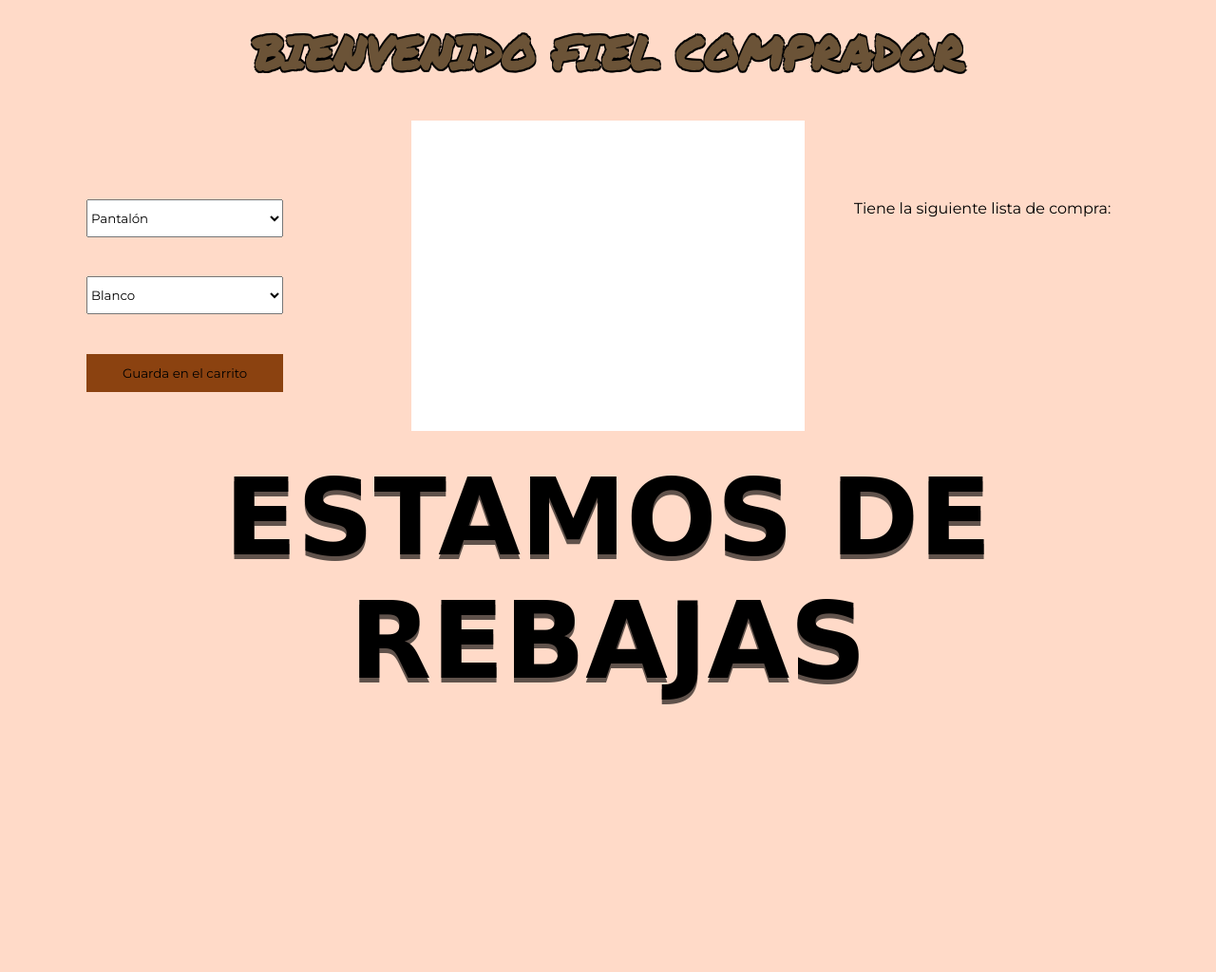
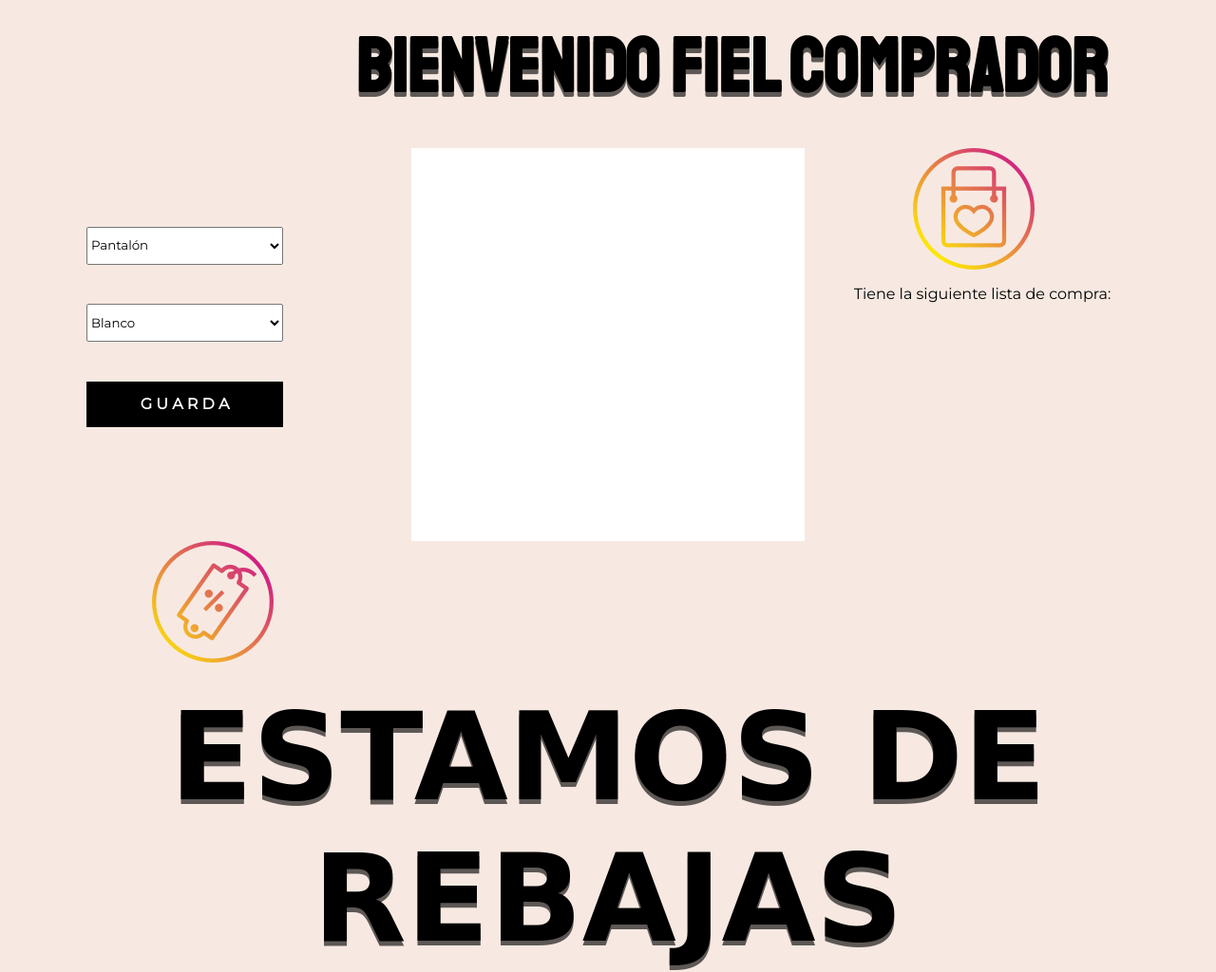
Before and after one commit to Jolin98/CarritoDiego, a plain HTML site: page index.html in a window 1280 px wide. Shown: the top 1024 px of the page at 95% size. Before the commit the page ends 841 px from the top, so only its background shows below. Drawn offline with Linux system fonts and the light colour scheme; a web font is replaced by a local one.

Commit message:
TERMINADO

```diff
--- a/estilos.css
+++ b/estilos.css
@@ -25,10 +25,14 @@ font-family: 'Permanent Marker', cursive;
 #btn1{
     width:50%;
     height:3em;
-    background-color: rgb(139, 66, 16);
+    background-color: rgb(0, 0, 0);
     border:0px;
     margin:0 0 10% 20%;
     font-family: 'Montserrat', sans-serif;
+    font-weight: bold;
+    font-size:1em;
+    color:white;
+    cursor: pointer;
 }
 #prenda{
     width:50%;
@@ -50,11 +54,13 @@ font-family: 'Permanent Marker', cursive;
     grid-gap: 10px;
     grid-template-columns: 1fr 1fr 1fr;
     grid-template-rows:1fr 3fr ;
+    grid-template-areas:"footer footer footer";
 }
 #formul{margin-top:20%;}
 .item0, .item4{
     grid-column: 1/-1;
 }
+
 .itemselect{
     grid-column: 1/-1;
 }
@@ -73,31 +79,59 @@ font-family: 'Permanent Marker', cursive;
 body{
     font-family: 'Montserrat', sans-serif;
     text-shadow: 0 5px 0 rgba(0, 0, 0, 0.623);
-    background-color: #ffdac8
+    background-color: #f7e9e2
 }
 h1{
-    font-family: 'Permanent Marker', cursive;
-    text-align: center;
-    font-size: 3em;
+    font-family: 'Staatliches', sans-serif;
+
+    font-size: 5em;
     margin-bottom:2%;
     margin-top:1%;
-    color:#6b5337;
-    text-shadow:
-  -1px -2px 0 #000,
-  1px -2px 0 #000,
-  -1px 2px 0 #000,
-  1px 2px 0 #000;
+    margin-left:29%;
+    color:#000000;
+    float:center;
 }
 
 h2{
     margin-top:2%;
-    font-size:7em;
+    font-size:8em;
     font-family: 'Libre Barcode 128 Text', cursive;
     text-align: center;
+    float:left;
+
+    align-self: start;
 }
 #resultado{
     overflow: hidden;
     margin-left:10%;
-    margin-top:20%;
     text-shadow: 0 5px 0 rgba(0, 0, 0, 0);
 }
+#bolsa{
+    margin:0%;
+    padding:0%;
+}
+.item3{
+    margin:0%;
+    padding:0%;
+    align-self: start;
+}
+#bolsa{
+    margin-left:25%;
+}
+#bolsa1{display: inline-block;padding-right: 11%;padding-left:12%;
+}
+.item4{
+    justify-content: flex-start;
+    display: inline-block;
+    grid-column: 1/-1
+}
+.itemim{display: block;
+    float:left;
+    align-self: auto;}
+.itemtit{
+    justify-content: center;
+}
+#caja3{
+    width:100%;
+}
+#bolsa2{padding-left:8%;}
--- a/index.html
+++ b/index.html
@@ -5,7 +5,7 @@
     <meta name="viewport" content="width=device-width, initial-scale=1.0">
     <meta http-equiv="X-UA-Compatible" content="ie=edge">
     <title>Document</title>
-    <link href="https://fonts.googleapis.com/css?family=Libre+Barcode+128+Text|Permanent+Marker" rel="stylesheet">
+    <link href="https://fonts.googleapis.com/css?family=Libre+Barcode+128+Text|Staatliches" rel="stylesheet">
     <link rel="stylesheet" type="text/css" href="estilos.css">
     <link href="https://fonts.googleapis.com/css?family=Montserrat" rel="stylesheet">
 </head>
@@ -29,16 +29,24 @@
 
 
 
-            <input type="button" onclick="guarda()" id="btn1" value="Guarda en el carrito"></input>
+            <input type="button" onclick="guarda()" id="btn1" value="G U A R D A"></input>
         </form>
         </div>
-        <div class="item item2" id="foto"><img class="itemimg" id="imagencita"><br><img id="colorcin"></div>
-            <div class="item item3" id="caja2"><p id="resultado">
+        <div class="item item2" id="foto">
+            <img class="itemimg" id="imagencita"><br>
+            <img id="colorcin"></div>
+            <div class="item item3" id="caja2">
+                    <img id="bolsa" style="cursor:pointer" onclick="comprar()" src="shopping-bag.png">
+                <p id="resultado">
             Tiene la siguiente lista de compra:
             </p>
 
             </div></div>
-            <div class="item item4" id="caja3"><h2>ESTAMOS DE REBAJAS</h2></div>
+            <div class="item item4" id="caja3">
+                    <img class="item itemim" id="bolsa1" src="tag.png">
+             <h2 class="item itemtit">ESTAMOS DE REBAJAS</h2>
+             <img class="item itemim" id="bolsa2" src="tag.png">
+            </div>
             <script src="motor.js" type="text/javascript"></script>
 </body>
 </html>
--- a/motor.js
+++ b/motor.js
@@ -53,3 +53,6 @@ var colors = color.options[colorcito-1].text;
   document.getElementsByTagName("p")[0].appendChild(parrafo);
 
 }
+function comprar(){
+  alert("GRACIAS POR LA COMPRA");
+}
```
Also changed, not shown: shopping-bag.png (added), tag.png (added).
